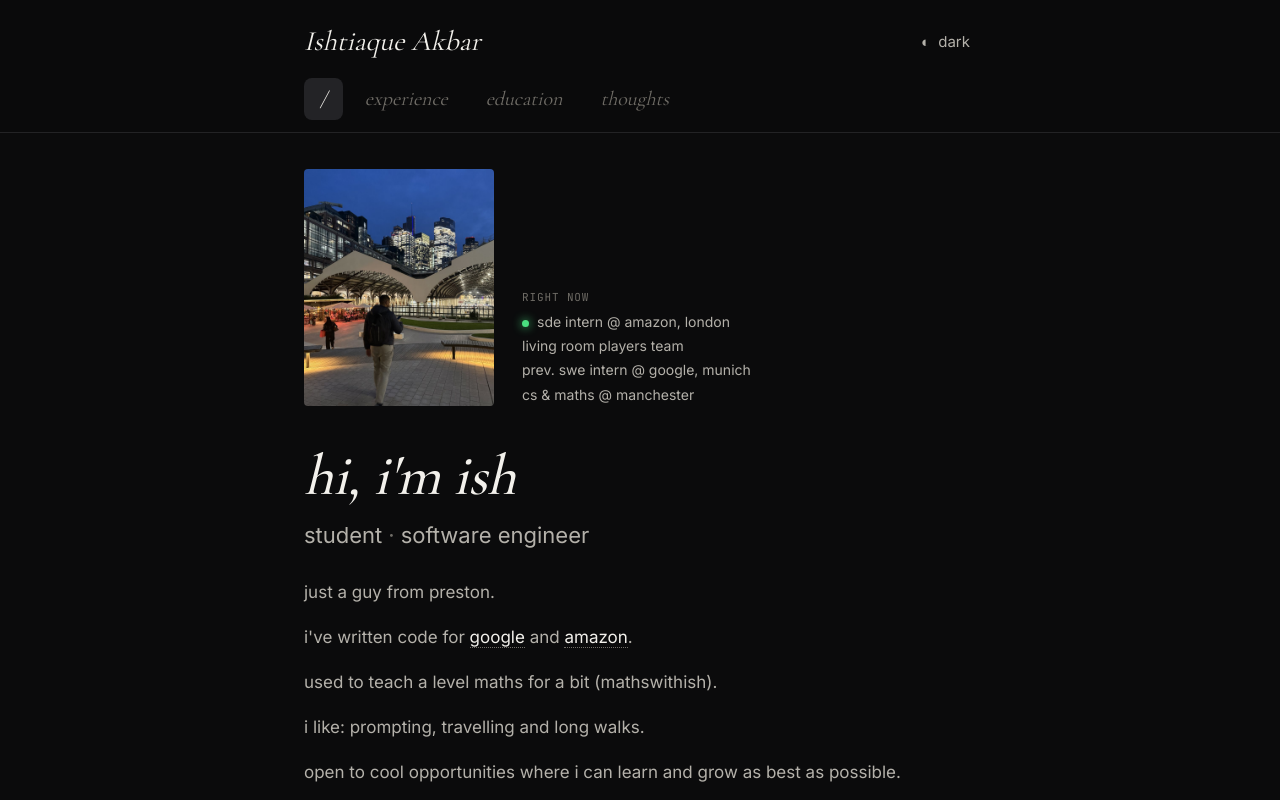
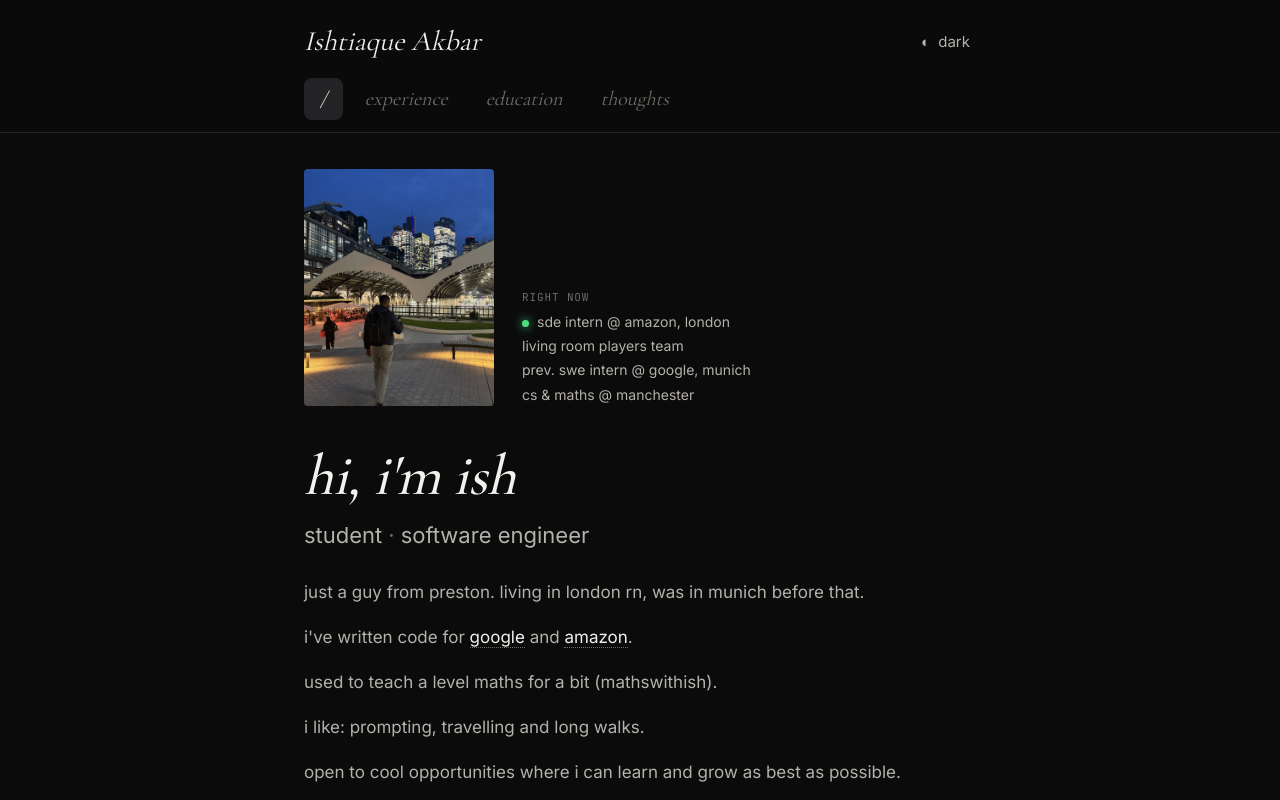
Before and after one commit to Akbari06/ish-web, a Next.js app: page / in a window 1280 px wide. Shown: the top 800 px of the page. Built offline with nearby package versions, Linux system fonts and the light colour scheme.

Commit message:
Mention living in London and Munich in bio
Co-Authored-By: Claude Opus 5.5 <noreply@anthropic.com>
Claude-Session: https://claude.ai/code/session_014vB6cNyXfbZvWcPw9iY8XT

```diff
--- a/app/page.tsx
+++ b/app/page.tsx
@@ -103,7 +103,7 @@ export default function Home() {
         <h1>hi, i&apos;m ish</h1>
         <div className="roles">student<span>·</span>software engineer</div>
 
-        <p>just a guy from preston.</p>
+        <p>just a guy from preston. living in london rn, was in munich before that.</p>
         <p>
           i&apos;ve written code for{" "}
           <a href="https://about.google" target="_blank" rel="noopener noreferrer">google</a> and{" "}
```
